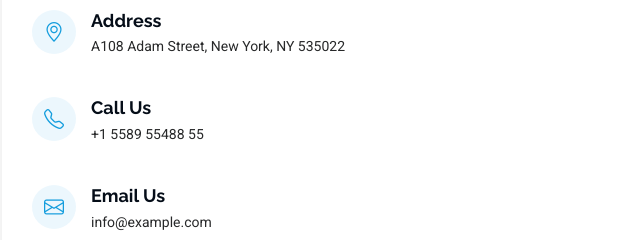
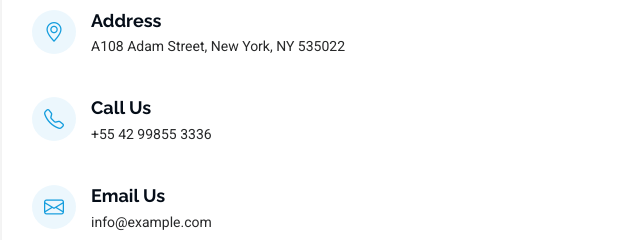
Before and after one commit to MayconDoria/Portifolio-, a plain HTML site: page index.html in a window 1280 px wide. Shown: the part 4060-4300 px from the top of the page, 310-950 px from the left. Drawn offline with Linux system fonts and the light colour scheme.

Commit message:
Correcao numero telefone

```diff
--- a/index.html
+++ b/index.html
@@ -410,7 +410,7 @@
                 <i class="bi bi-telephone flex-shrink-0"></i>
                 <div>
                   <h3>Call Us</h3>
-                  <p>+1 5589 55488 55</p>
+                  <p>+55 42 99855 3336</p>
                 </div>
               </div><!-- End Info Item -->
 
```
